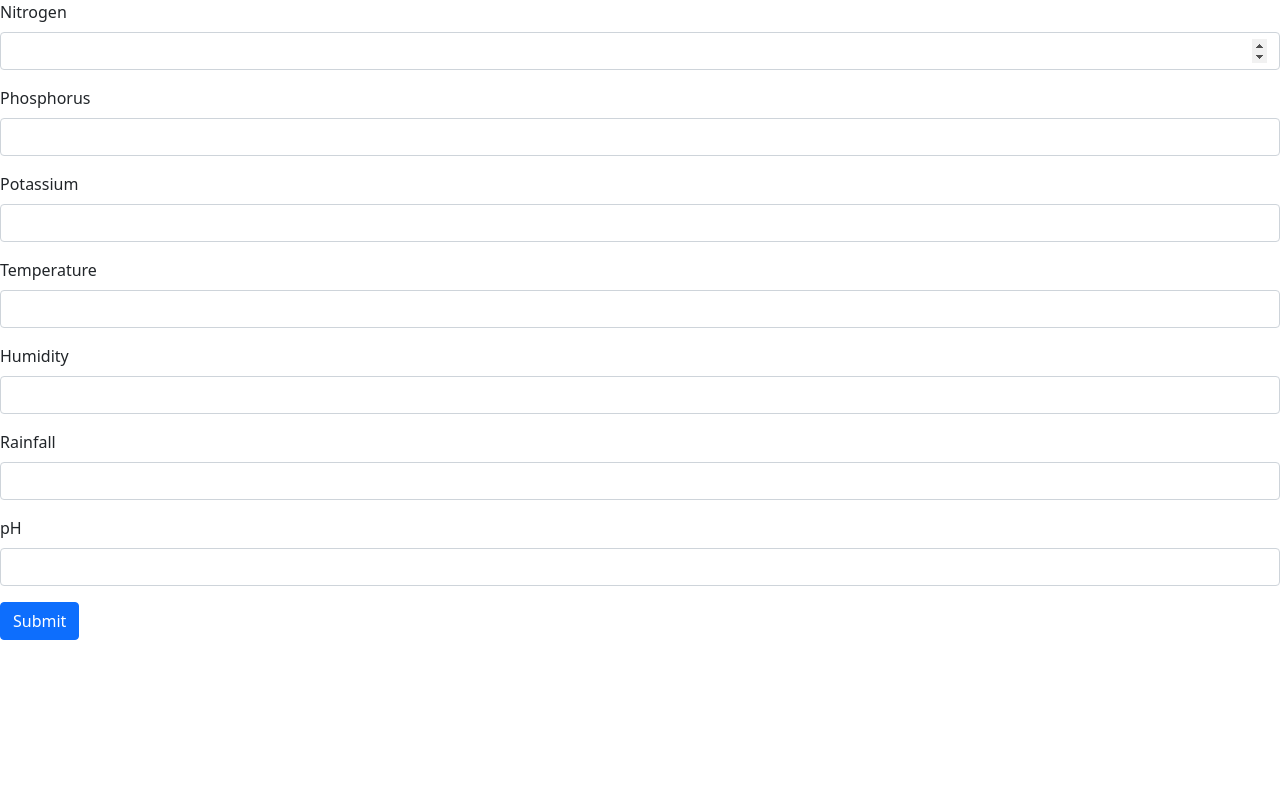
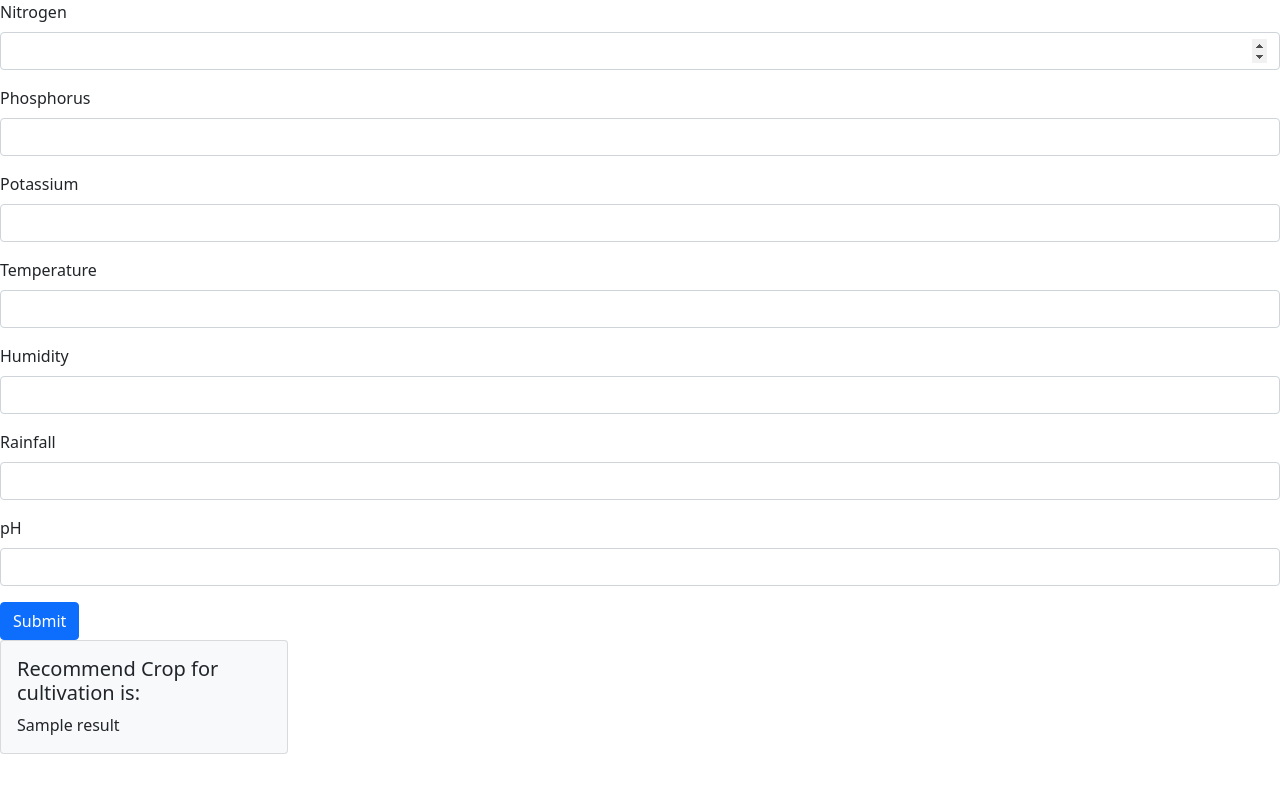
Before and after one commit to bhatganeshdarshan/HarvestHUB, a Flask app: template templates/index.html in a window 1280 px wide. Run offline with Flask 3, Linux system fonts and the light colour scheme; the template is opened without the code that fills it: most values are stand-ins (such as "Sample title", 1, 10 or a date in 2020); parts of the project's set-up code (start-up, migrations or seed data) failed here and were passed over.

Commit message:
crop prediction website working

```diff
--- a/app.py
+++ b/app.py
@@ -1,10 +1,11 @@
-from flask import Flask,request,render_template
+from flask import Flask, request, render_template
 import numpy as np
 import pandas as pd
 import pickle
-import sklearn
 
-prediction_model = pickle.load(open("prediction_model.pkl","rb"))
+prediction_model = pickle.load(open("prediction_model.pkl", "rb"))
+df = pd.read_csv("crop_npk_dataset_final.csv")
+df = df.drop('label', axis=1)
 
 app = Flask(__name__)
 
@@ -12,35 +13,36 @@ app = Flask(__name__)
 def index():
     return render_template("index.html")
 
-@app.route('/crop_prediction',methods=['POST'])
-def prediction():
-    n=request.form['Nitrogen']
-    p=request.form['Phosphorous']
-    k=request.form['Potassium']
-    temp=request.form['Temperature']
-    hum=request.form['Humidity']
-    pH = request.form['pH']
-    rf = request.form['Rainfall']
-    featured_data = {'columns':list('N','P','K','temperature','humidity','ph','rainfall')}
-    test_series = pd.Series(np.zeros(7),index=featured_data['columns'])
-    test_series['N']=n
-    test_series['P']=p
-    test_series['K']=k
-    test_series['temperature'] =temp
-    test_series['humidity']=hum
-    test_series['ph']=pH
-    test_series['rainfall'] =rf
+
+@app.route("/crop_prediction",methods=['POST'])
+def predict():
+    N = request.form['Nitrogen']
+    P = request.form['Phosphorous']
+    K = request.form['Potassium']
+    temp = request.form['Temperature']
+    humidity = request.form['Humidity']
+    ph = request.form['pH']
+    rainfall = request.form['Rainfall']
+
+    feature_list = [N, P, K, temp, humidity, ph, rainfall]
+    single_pred = np.array(feature_list).reshape(1, -1)
+    prediction = prediction_model.predict(single_pred)
+
     crop_dict = {1: "Rice", 2: "Maize", 3: "Jute", 4: "Cotton", 5: "Coconut", 6: "Papaya", 7: "Orange",
                  8: "Apple", 9: "Muskmelon", 10: "Watermelon", 11: "Grapes", 12: "Mango", 13: "Banana",
                  14: "Pomegranate", 15: "Lentil", 16: "Blackgram", 17: "Mungbean", 18: "Mothbeans",
                  19: "Pigeonpeas", 20: "Kidneybeans", 21: "Chickpea", 22: "Coffee"}
-    predict_crop = prediction_model.predict(test_series)
-    if predict_crop in crop_dict:
-        crop = crop_dict[predict_crop]
-        res = f"{crop} is the best crop to cultivate"
+
+    if prediction[0] in crop_dict:
+        crop = crop_dict[prediction[0]]
+        result = f"{crop} is the best crop to cultivate"
     else:
-        res = "No suitable crop found for the given data !"
-    return render_template('index.html',result=res)
+        result = "Could not find any suitable crops for this data"
+    return render_template('index.html',result = result)
 
-if __name__=="__main__":
+
+
+
+# python main
+if __name__ == "__main__":
     app.run(debug=True)
--- a/templates/index.html
+++ b/templates/index.html
@@ -10,34 +10,42 @@
     <form method="post" action="/crop_prediction">
         <div class="mb-3">
             <label for="Nitrogen" class="form-label">Nitrogen</label>
-    <input type="number" class="form-control" id="Nitrogen" aria-describedby="emailHelp">
+            <input type="number" class="form-control" id="Nitrogen" name="Nitrogen">
         </div>
         <div class="mb-3">
-    <label for="Phosphorus" class="form-label">Phosphorus</label>
-    <input type="number" class="form-control" id="Phosphorous" aria-describedby="emailHelp">
+            <label for="Phosphorous" class="form-label">Phosphorus</label>
+            <input type="number" class="form-control" id="Phosphorous" name="Phosphorous">
         </div>
         <div class="mb-3">
             <label for="Potassium" class="form-label">Potassium</label>
-    <input type="number" class="form-control" id="Potassium" aria-describedby="emailHelp">
+            <input type="number" class="form-control" id="Potassium" name="Potassium">
         </div>
         <div class="mb-3">
             <label for="Temperature" class="form-label">Temperature</label>
-    <input type="number" class="form-control" id="Temperature" aria-describedby="emailHelp">
+            <input type="number" class="form-control" id="Temperature" name="Temperature">
         </div>
         <div class="mb-3">
             <label for="Humidity" class="form-label">Humidity</label>
-    <input type="number" class="form-control" id="Humidity" aria-describedby="emailHelp">
+            <input type="number" class="form-control" id="Humidity" name="Humidity">
         </div>
         <div class="mb-3">
             <label for="Rainfall" class="form-label">Rainfall</label>
-    <input type="number" class="form-control" id="Rainfall" aria-describedby="emailHelp">
+            <input type="number" class="form-control" id="Rainfall" name="Rainfall">
         </div>
         <div class="mb-3">
             <label for="pH" class="form-label">pH</label>
-    <input type="number" class="form-control" id="pH" aria-describedby="emailHelp">
+            <input type="number" class="form-control" id="pH" name="pH">
         </div>
 
         <button type="submit" class="btn btn-primary">Submit</button>
     </form>
+    {% if result %}
+		<div class="card bg-light" style="width: 18rem;">
+		  <div class="card-body">
+			<h5 class="card-title">Recommend Crop for cultivation is:</h5>
+			<p class="card-text">{{ result }}</p>
+		  </div>
+		</div>
+	   {% endif %}
 </body>
 </html>
```
Lines whose indentation alone changed are shown as unchanged.
